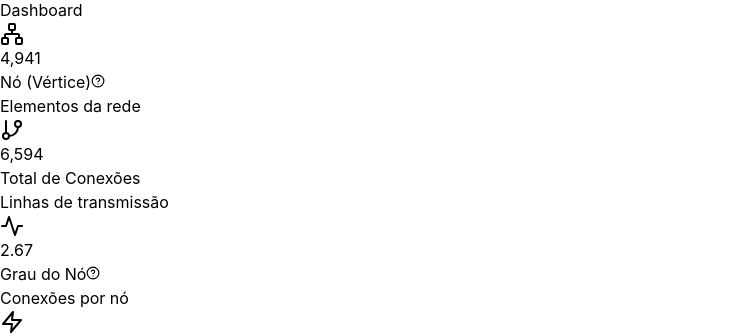
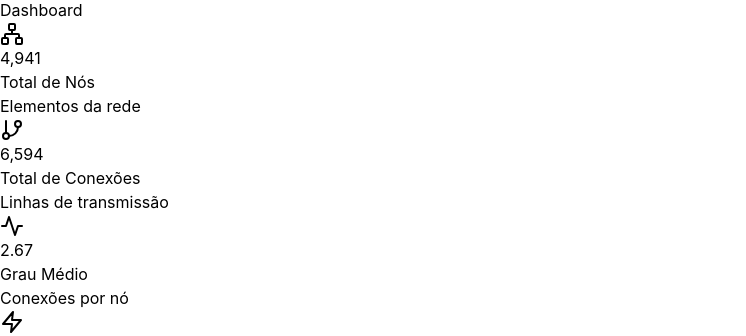
Before and after one commit to Dani2245/Grafos-Analise-Power-Grid, a React (Vite) app in the folder ui/: page / in a window 1280 px wide. Shown: the part 222-558 px from the top of the page, without its empty margins (0-746 px from the left). Built offline with nearby package versions, Linux system fonts and the light colour scheme; what cytoscape-dagre would draw is missing.

Commit message:
Correções

```diff
--- a/ui/src/AnaliseRedeEletrica.tsx
+++ b/ui/src/AnaliseRedeEletrica.tsx
@@ -1,5 +1,5 @@
 import { useState, useEffect, useRef } from 'react';
-import { AlertCircle, Zap, Activity, ChevronLeft, ChevronRight, Shield, Home, TrendingUp, AlertTriangle, Network, Database } from 'lucide-react';
+import { AlertCircle, Zap, Activity, ChevronLeft, ChevronRight, Shield, Home, TrendingUp, AlertTriangle, Database } from 'lucide-react';
 import ModalGrafo from './components/ModalGrafo';
 import AbaSimulacaoAtaques from './components/abas/AbaSimulacaoAtaques';
 import AbaRobustez from './components/abas/AbaRobustez';
--- a/ui/src/components/abas/AbaComunidades.tsx
+++ b/ui/src/components/abas/AbaComunidades.tsx
@@ -1,8 +1,6 @@
 import { BarChart, Bar, XAxis, YAxis, CartesianGrid, Tooltip, Legend } from 'recharts';
 import { Network, Activity, GitBranch, Home } from 'lucide-react';
 import CartaoMetrica from '../CartaoMetrica';
-import TooltipTermoTecnico from '../TooltipTermoTecnico';
-import { GLOSSARIO } from '../../utils/glossario';
 
 interface AbaComunidadesProps {
   analiseComunidades: any;
--- a/ui/src/components/abas/AbaGlossario.tsx
+++ b/ui/src/components/abas/AbaGlossario.tsx
@@ -16,7 +16,7 @@ const AbaGlossario = () => {
     };
 
     // Filtrar termos baseado na busca
-    const filtrarTermos = (categoria: string, termos: string[]) => {
+    const filtrarTermos = (termos: string[]) => {
         if (!busca) return termos;
 
         return termos.filter(key => {
@@ -65,7 +65,7 @@ const AbaGlossario = () => {
                 {busca && (
                     <div className="mt-2 text-sm text-slate-400">
                         {Object.keys(categorias).reduce((total, cat) =>
-                            total + filtrarTermos(cat, categorias[cat as keyof typeof categorias]).length, 0
+                            total + filtrarTermos(categorias[cat as keyof typeof categorias]).length, 0
                         )} termo(s) encontrado(s)
                     </div>
                 )}
@@ -73,7 +73,7 @@ const AbaGlossario = () => {
 
             {/* Categorias e Termos */}
             {Object.entries(categorias).map(([nomeCategoria, termos]) => {
-                const termosFiltrados = filtrarTermos(nomeCategoria, termos);
+                const termosFiltrados = filtrarTermos(termos);
 
                 // Não mostrar categoria vazia quando há busca ativa
                 if (busca && termosFiltrados.length === 0) return null;
@@ -122,7 +122,7 @@ const AbaGlossario = () => {
 
             {/* Mensagem quando busca não retorna resultados */}
             {busca && Object.keys(categorias).every(cat =>
-                filtrarTermos(cat, categorias[cat as keyof typeof categorias]).length === 0
+                filtrarTermos(categorias[cat as keyof typeof categorias]).length === 0
             ) && (
                     <div className="bg-slate-800 rounded-lg p-8 text-center">
                         <Search className="mx-auto mb-4 text-slate-500" size={48} />
--- a/ui/src/components/abas/AbaPercolacao.tsx
+++ b/ui/src/components/abas/AbaPercolacao.tsx
@@ -1,5 +1,3 @@
-import TooltipTermoTecnico from '../TooltipTermoTecnico';
-import { GLOSSARIO } from '../../utils/glossario';
 import { AlertCircle } from 'lucide-react';
 import { CartesianGrid, Legend, Line, LineChart, ResponsiveContainer, Tooltip, XAxis, YAxis } from 'recharts';
 
--- a/ui/src/components/abas/AbaRobustez.tsx
+++ b/ui/src/components/abas/AbaRobustez.tsx
@@ -1,7 +1,5 @@
 import React from 'react';
 import { LineChart, Line, XAxis, YAxis, CartesianGrid, Tooltip } from 'recharts';
-import TooltipTermoTecnico from '../TooltipTermoTecnico';
-import { GLOSSARIO } from '../../utils/glossario';
 
 interface AbaRobustezProps {
   analiseRobustez: any;
--- a/ui/src/components/abas/AbaVisaoGeral.tsx
+++ b/ui/src/components/abas/AbaVisaoGeral.tsx
@@ -1,7 +1,5 @@
 import { Network, GitBranch, Activity, Zap } from 'lucide-react';
 import CartaoMetrica from '../CartaoMetrica';
-import TooltipTermoTecnico from '../TooltipTermoTecnico';
-import { GLOSSARIO } from '../../utils/glossario';
 
 interface AbaVisaoGeralProps {
   analiseBasica: any;
@@ -14,7 +12,7 @@ const AbaVisaoGeral = ({ analiseBasica, analiseCriticidade }: AbaVisaoGeralProps
       <div className="grid grid-cols-1 md:grid-cols-2 lg:grid-cols-4 gap-4">
         <CartaoMetrica
           icon={<Network size={24} />}
-          titulo={<TooltipTermoTecnico termo={GLOSSARIO.NO.termo} definicao={GLOSSARIO.NO.definicao} exemplo={GLOSSARIO.NO.exemplo} />}
+          titulo="Total de Nós"
           valor={analiseBasica.estatisticas.total_nos.toLocaleString()}
           subtitulo="Elementos da rede"
         />
@@ -26,7 +24,7 @@ const AbaVisaoGeral = ({ analiseBasica, analiseCriticidade }: AbaVisaoGeralProps
         />
         <CartaoMetrica
           icon={<Activity size={24} />}
-          titulo={<TooltipTermoTecnico termo={GLOSSARIO.GRAU.termo} definicao={GLOSSARIO.GRAU.definicao} exemplo={GLOSSARIO.GRAU.exemplo} />}
+          titulo="Grau Médio"
           valor={analiseBasica.estatisticas.grau_medio.toFixed(2)}
           subtitulo="Conexões por nó"
         />
--- a/ui/src/components/abas/AbaVisualizacoes.tsx
+++ b/ui/src/components/abas/AbaVisualizacoes.tsx
@@ -1,6 +1,4 @@
 import { Network } from 'lucide-react';
-import TooltipTermoTecnico from '../TooltipTermoTecnico';
-import { GLOSSARIO } from '../../utils/glossario';
 
 interface AbaVisualizacoesProps {
   setModalGrafo: (modal: { aberto: boolean; arquivo: string; titulo: string }) => void;
--- a/ui/src/components/abas/AbaVulnerabilidades.tsx
+++ b/ui/src/components/abas/AbaVulnerabilidades.tsx
@@ -1,5 +1,4 @@
 import { AlertCircle, AlertTriangle, Network, Activity } from 'lucide-react';
-import { LineChart, Line, XAxis, YAxis, CartesianGrid, Tooltip, Legend, ResponsiveContainer } from 'recharts';
 import TooltipTermoTecnico from '../TooltipTermoTecnico';
 import { GLOSSARIO } from '../../utils/glossario';
 
```
